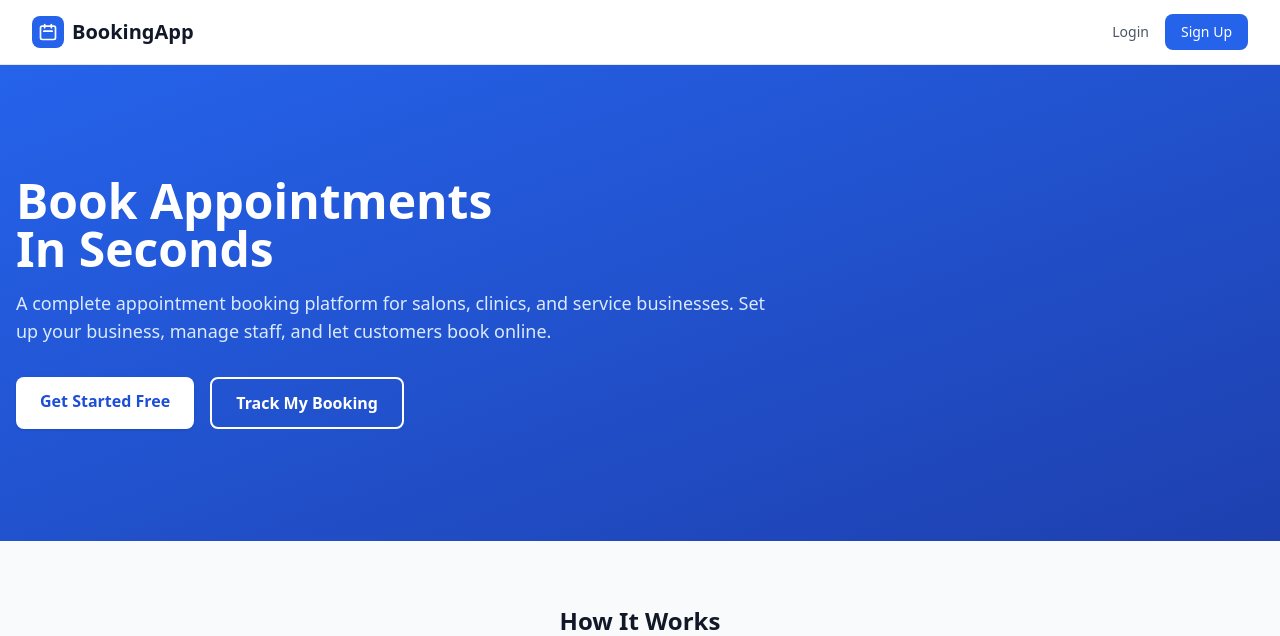
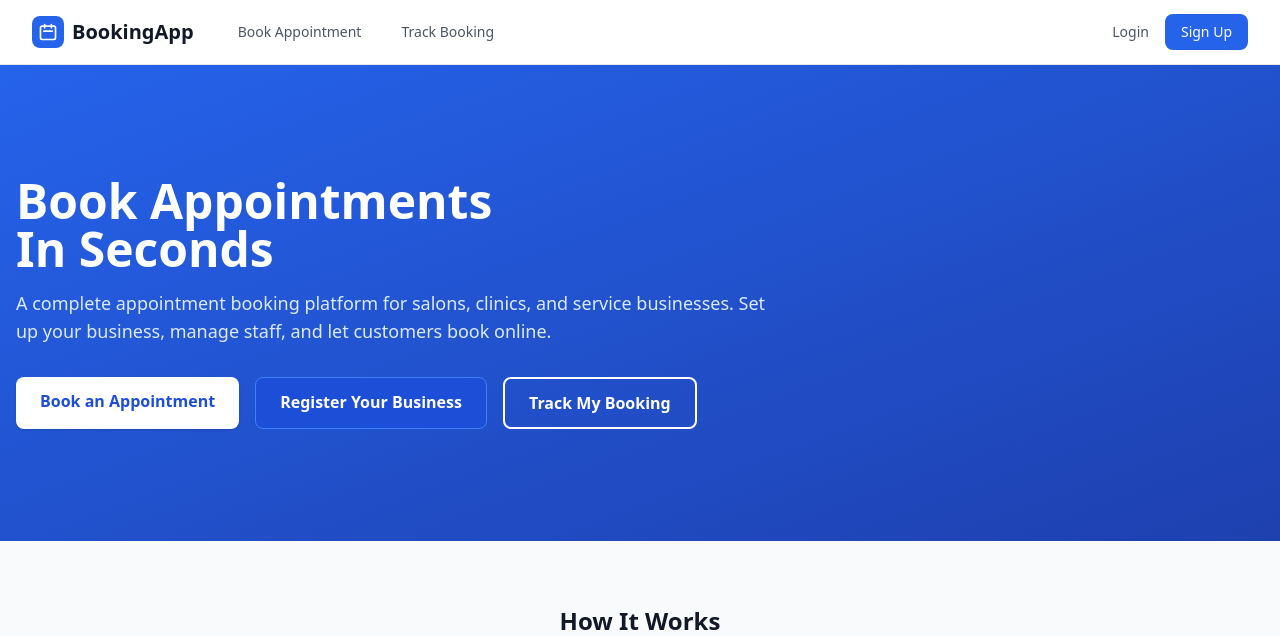
Before and after one commit to Ravi-667/Appointment-Booking, a Node server app: template src/views/home.ejs in a window 1280 px wide. Shown: the top 636 px of the page. Run offline with Node 20, Linux system fonts and the light colour scheme; the template is opened without the code that fills it: most values are stand-ins (such as "Sample title", 1, 10 or a date in 2020); some libraries are stand-ins or nearby versions.

Commit message:
feat(ui): add featured salons on homepage and customer booking links in navigation

```diff
--- a/src/views/home.ejs
+++ b/src/views/home.ejs
@@ -5,12 +5,56 @@
       <h1 class="text-4xl sm:text-5xl font-extrabold leading-tight">Book Appointments<br>In Seconds</h1>
       <p class="mt-4 text-lg text-primary-100">A complete appointment booking platform for salons, clinics, and service businesses. Set up your business, manage staff, and let customers book online.</p>
       <div class="mt-8 flex flex-wrap gap-4">
-        <a href="/register" class="px-6 py-3 bg-white text-primary-700 font-semibold rounded-lg shadow hover:bg-gray-50 transition">Get Started Free</a>
+        <a href="#featured-salons" class="px-6 py-3 bg-white text-primary-700 font-semibold rounded-lg shadow hover:bg-gray-50 transition">Book an Appointment</a>
+        <a href="/register" class="px-6 py-3 bg-primary-700 text-white font-semibold rounded-lg border border-primary-500 hover:bg-primary-600 transition">Register Your Business</a>
         <a href="/lookup" class="px-6 py-3 border-2 border-white text-white font-semibold rounded-lg hover:bg-white/10 transition">Track My Booking</a>
       </div>
     </div>
   </div>
 </section>
+
+<!-- Featured Businesses for Customers to Book -->
+<% if (typeof tenants !== 'undefined' && tenants && tenants.length > 0) { %>
+<section id="featured-salons" class="max-w-7xl mx-auto px-4 py-14">
+  <div class="text-center max-w-2xl mx-auto mb-10">
+    <span class="text-xs uppercase font-bold tracking-wider text-primary-600 bg-primary-50 px-3 py-1 rounded-full">Customer Booking</span>
+    <h2 class="text-3xl font-extrabold text-gray-900 mt-2">Book an Appointment Online</h2>
+    <p class="text-gray-600 mt-2">Select a business below to browse services, check real-time availability, and reserve your slot instantly.</p>
+  </div>
+
+  <div class="grid md:grid-cols-2 lg:grid-cols-3 gap-6">
+    <% tenants.forEach(t => { %>
+      <div class="bg-white rounded-2xl shadow-sm border border-gray-200 hover:border-primary-400 hover:shadow-md transition overflow-hidden flex flex-col justify-between">
+        <div class="p-6">
+          <div class="flex items-start justify-between">
+            <div>
+              <h3 class="text-xl font-bold text-gray-900"><%= t.name %></h3>
+              <p class="text-xs text-primary-600 font-medium mt-0.5">📍 <%= t.address || 'Local Studio' %></p>
+            </div>
+            <span class="inline-flex items-center px-2.5 py-0.5 rounded-full text-xs font-semibold bg-green-100 text-green-800">
+              Open for Bookings
+            </span>
+          </div>
+
+          <p class="text-sm text-gray-600 mt-3">
+            <%= t.services && t.services.length ? t.services.length + '+ services available (Haircut, Styling, Spa & more)' : 'Professional appointment services.' %>
+          </p>
+
+          <% if (t.phone) { %>
+            <p class="text-xs text-gray-500 mt-2">📞 <%= t.phone %></p>
+          <% } %>
+        </div>
+
+        <div class="p-6 pt-0">
+          <a href="/business/<%= t.slug %>" class="w-full inline-flex items-center justify-center px-4 py-2.5 bg-primary-600 hover:bg-primary-700 text-white font-medium rounded-lg transition shadow-sm">
+            View Services &amp; Book &rarr;
+          </a>
+        </div>
+      </div>
+    <% }) %>
+  </div>
+</section>
+<% } %>
 
 <section class="max-w-7xl mx-auto px-4 py-16">
   <h2 class="text-2xl font-bold text-gray-900 text-center mb-12">How It Works</h2>
--- a/src/views/partials/navbar.ejs
+++ b/src/views/partials/navbar.ejs
@@ -18,6 +18,11 @@
           <a href="/dashboard/services" class="px-3 py-2 text-sm font-medium text-gray-600 hover:text-primary-600 rounded-md">Services</a>
           <a href="/dashboard/staff" class="px-3 py-2 text-sm font-medium text-gray-600 hover:text-primary-600 rounded-md">Staff</a>
           <a href="/dashboard/settings" class="px-3 py-2 text-sm font-medium text-gray-600 hover:text-primary-600 rounded-md">Settings</a>
+        </div>
+        <% } else { %>
+        <div class="hidden sm:flex sm:ml-8 sm:space-x-4">
+          <a href="/#featured-salons" class="px-3 py-2 text-sm font-medium text-gray-600 hover:text-primary-600 rounded-md">Book Appointment</a>
+          <a href="/lookup" class="px-3 py-2 text-sm font-medium text-gray-600 hover:text-primary-600 rounded-md">Track Booking</a>
         </div>
         <% } %>
       </div>
```
Also changed, not shown: src/routes/views.routes.js (+13 -2 lines).
